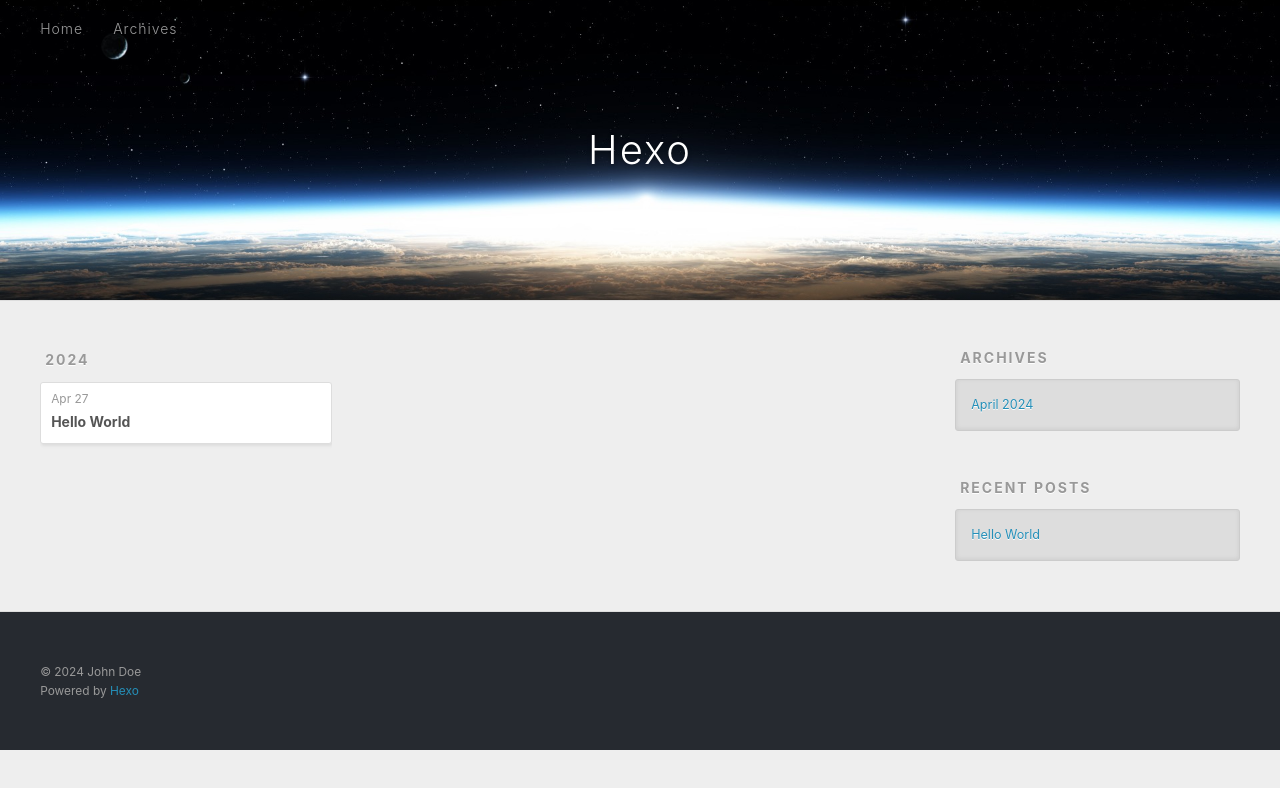
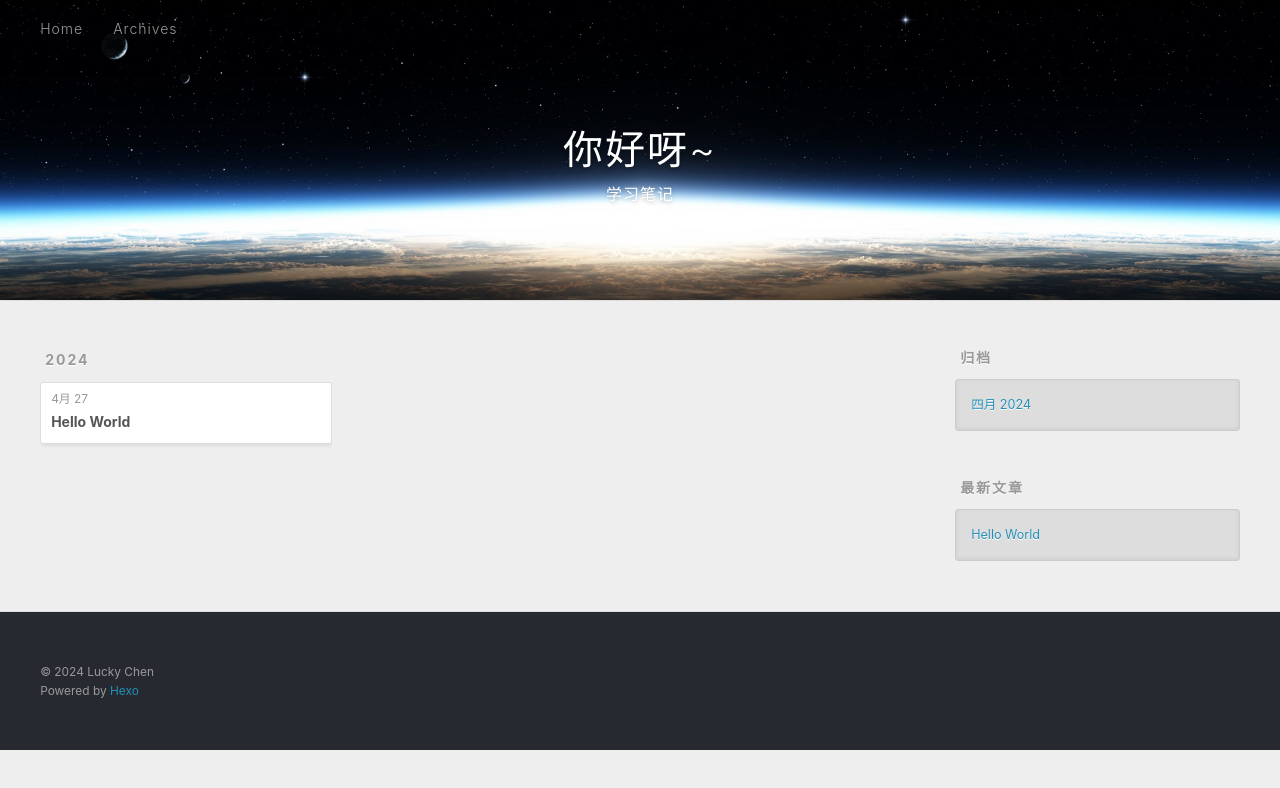
Before and after one commit to LuckyChen666666/LuckyChen666666.github.io, a plain HTML site: page archives/index.html in a window 1280 px wide. Drawn offline with Linux system fonts and the light colour scheme.

Commit message:
Site updated: 2024-04-27 10:40:36

```diff
--- a/archives/index.html
+++ b/archives/index.html
@@ -4,17 +4,19 @@
   <meta charset="utf-8">
 
 
-  <title>Archives | Hexo</title>
+  <title>归档 | 你好呀~</title>
   <meta name="viewport" content="width=device-width, initial-scale=1, shrink-to-fit=no">
-  <meta property="og:type" content="website">
-<meta property="og:title" content="Hexo">
-<meta property="og:url" content="http://example.com/archives/index.html">
-<meta property="og:site_name" content="Hexo">
-<meta property="og:locale" content="en_US">
-<meta property="article:author" content="John Doe">
+  <meta name="description" content="记录一些知识">
+<meta property="og:type" content="website">
+<meta property="og:title" content="你好呀~">
+<meta property="og:url" content="https://luckychen666666.github.io/archives/index.html">
+<meta property="og:site_name" content="你好呀~">
+<meta property="og:description" content="记录一些知识">
+<meta property="og:locale" content="zh_CN">
+<meta property="article:author" content="Lucky Chen">
 <meta name="twitter:card" content="summary">
 
-    <link rel="alternate" href="/atom.xml" title="Hexo" type="application/atom+xml">
+    <link rel="alternate" href="/atom.xml" title="你好呀~" type="application/atom+xml">
 
 
     <link rel="shortcut icon" href="/favicon.png">
@@ -39,8 +41,12 @@
   <div id="header-outer" class="outer">
     <div id="header-title" class="inner">
       <h1 id="logo-wrap">
-        <a href="/" id="logo">Hexo</a>
+        <a href="/" id="logo">你好呀~</a>
       </h1>
+
+        <h2 id="subtitle-wrap">
+          <a href="/" id="subtitle">学习笔记</a>
+        </h2>
 
     </div>
     <div id="header-inner" class="inner">
@@ -55,12 +61,12 @@
       <nav id="sub-nav">
 
 
-          <a class="nav-icon" href="/atom.xml" title="RSS Feed"><span class="fa fa-rss"></span></a>
+          <a class="nav-icon" href="/atom.xml" title="RSS 订阅"><span class="fa fa-rss"></span></a>
 
-        <a class="nav-icon nav-search-btn" title="Search"><span class="fa fa-search"></span></a>
+        <a class="nav-icon nav-search-btn" title="搜索"><span class="fa fa-search"></span></a>
       </nav>
       <div id="search-form-wrap">
-        <form action="//google.com/search" method="get" accept-charset="UTF-8" class="search-form"><input type="search" name="q" class="search-form-input" placeholder="Search"><button type="submit" class="search-form-submit">&#xF002;</button><input type="hidden" name="sitesearch" value="http://example.com"></form>
+        <form action="//google.com/search" method="get" accept-charset="UTF-8" class="search-form"><input type="search" name="q" class="search-form-input" placeholder="搜索"><button type="submit" class="search-form-submit">&#xF002;</button><input type="hidden" name="sitesearch" value="https://luckychen666666.github.io"></form>
       </div>
     </div>
   </div>
@@ -84,7 +90,7 @@
   <div class="archive-article-inner">
     <header class="archive-article-header">
       <a href="/2024/04/27/hello-world/" class="archive-article-date">
-  <time class="dt-published" datetime="2024-04-27T01:31:39.705Z" itemprop="datePublished">Apr 27</time>
+  <time class="dt-published" datetime="2024-04-27T01:31:39.705Z" itemprop="datePublished">4月 27</time>
 </a>
 
 
@@ -116,9 +122,9 @@
 
 
   <div class="widget-wrap">
-    <h3 class="widget-title">Archives</h3>
+    <h3 class="widget-title">归档</h3>
     <div class="widget">
-      <ul class="archive-list"><li class="archive-list-item"><a class="archive-list-link" href="/archives/2024/04/">April 2024</a></li></ul>
+      <ul class="archive-list"><li class="archive-list-item"><a class="archive-list-link" href="/archives/2024/04/">四月 2024</a></li></ul>
     </div>
   </div>
 
@@ -126,7 +132,7 @@
 
 
   <div class="widget-wrap">
-    <h3 class="widget-title">Recent Posts</h3>
+    <h3 class="widget-title">最新文章</h3>
     <div class="widget">
       <ul>
 
@@ -147,7 +153,7 @@
   <div class="outer">
     <div id="footer-info" class="inner">
 
-      &copy; 2024 John Doe<br>
+      &copy; 2024 Lucky Chen<br>
       Powered by <a href="https://hexo.io/" target="_blank">Hexo</a>
     </div>
   </div>
```
Also changed, not shown: 2024/04/27/hello-world/index.html (+19 -15 lines), archives/2024/04/index.html (+23 -17 lines), archives/2024/index.html (+23 -17 lines), index.html (+23 -17 lines).
